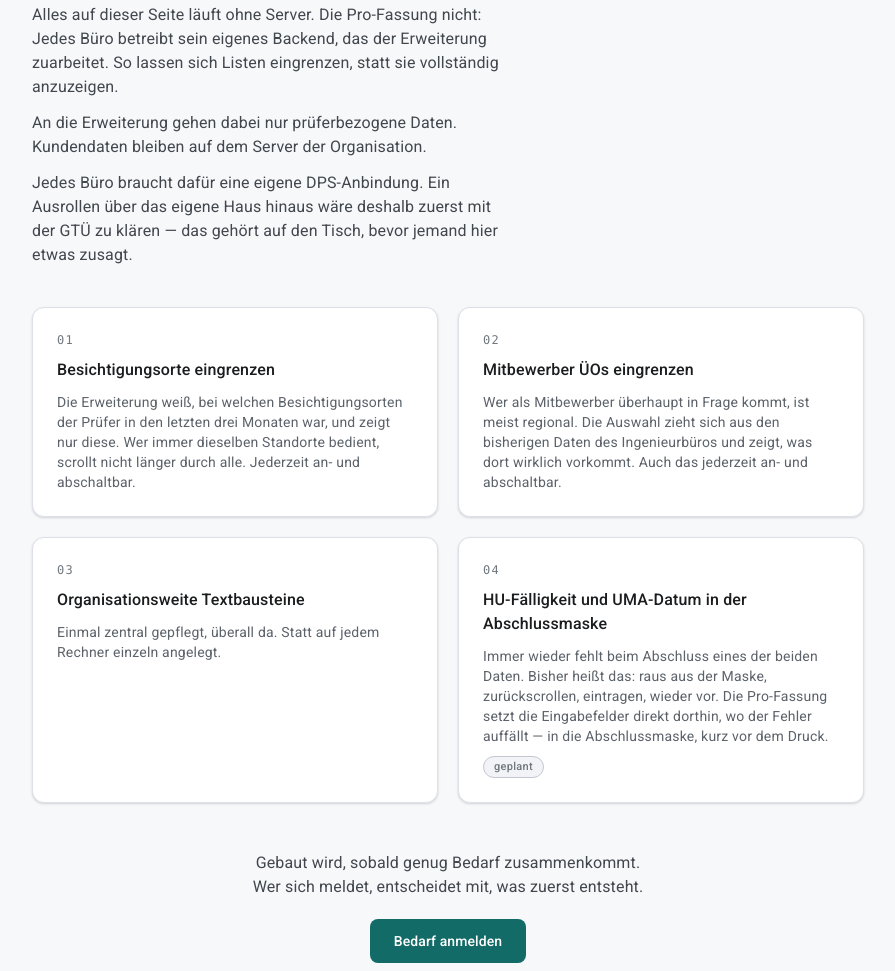
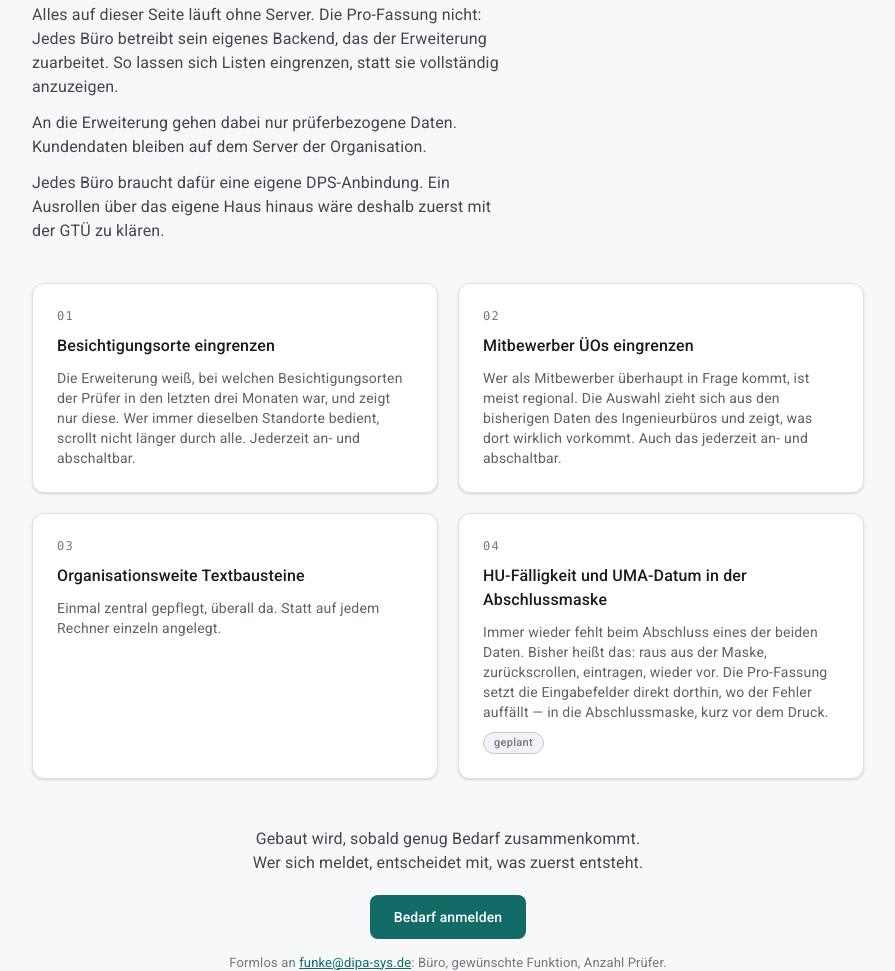
Before and after one commit to funkedipasys-dot/pruefhelfer, a browser extension: page docs/index.html in a window 1280 px wide. Shown: the part 3736-4707 px from the top of the page, without its empty margins (192-1087 px from the left). Drawn offline with Linux system fonts and the light colour scheme.

Commit message:
Nachsatz beim DPS-Vorbehalt streichen
Der Satz kommentierte den Vorbehalt, statt ihn zu erklären. Die
Feststellung steht für sich.

Co-Authored-By: Claude Opus 5 (1M context) <noreply@anthropic.com>
Claude-Session: https://claude.ai/code/session_017UBT5rBRhafX1dRQwkSnSN

```diff
--- a/docs/index.html
+++ b/docs/index.html
@@ -379,8 +379,7 @@
       </p>
       <p style="color:var(--fg-2);max-width:52ch;margin-block:0 40px">
         Jedes Büro braucht dafür eine eigene DPS-Anbindung. Ein Ausrollen über
-        das eigene Haus hinaus wäre deshalb zuerst mit der GTÜ zu klären — das
-        gehört auf den Tisch, bevor jemand hier etwas zusagt.
+        das eigene Haus hinaus wäre deshalb zuerst mit der GTÜ zu klären.
       </p>
 
       <div class="features">
```
